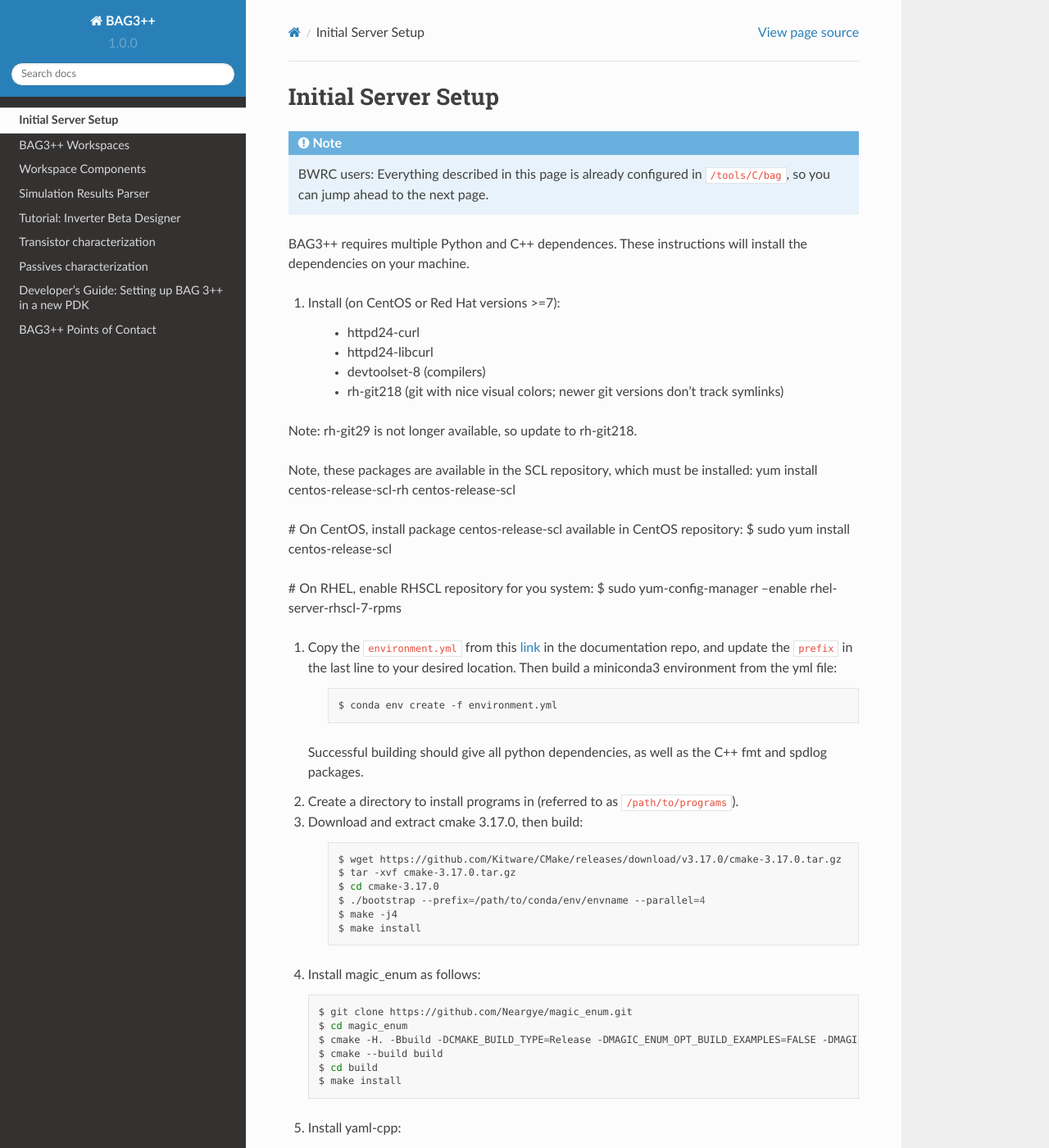
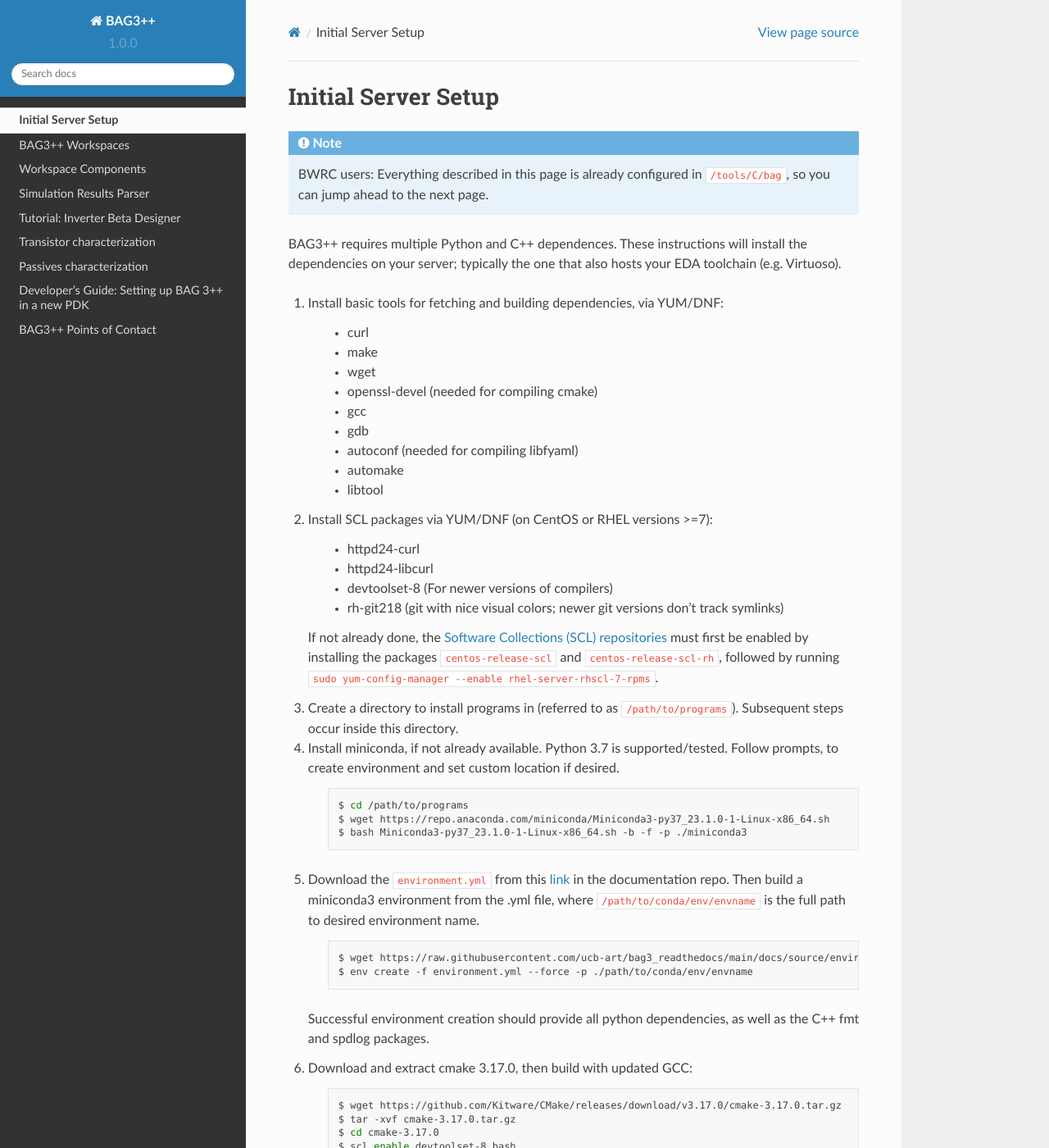
Before and after one commit to ucb-art/bag3_readthedocs, a Sphinx documentation site: the page built from docs/source/dependencies.rst, in a window 1280 px wide and 1400 px high. Shown: the whole window at 82% size. Built offline with Sphinx 7.4.7 and the Read the Docs theme 2.0.0, drawn with Linux system fonts in a browser that asks for light colours; some of the changed text lies outside the part shown.

Commit message:
Adding additional details to initial server setup instructions.

```diff
--- a/docs/source/dependencies.rst
+++ b/docs/source/dependencies.rst
@@ -5,52 +5,66 @@
 
    BWRC users: Everything described in this page is already configured in ``/tools/C/bag``, so you can jump ahead to the next page.
 
-BAG3++ requires multiple Python and C++ dependences. These instructions will install the dependencies on your machine.
+BAG3++ requires multiple Python and C++ dependences.
+These instructions will install the dependencies on your server; typically the one that also hosts your EDA toolchain (e.g. Virtuoso).
 
-#. Install (on CentOS or Red Hat versions >=7):
+#. Install basic tools for fetching and building dependencies, via YUM/DNF:
+
+    * curl
+    * make
+    * wget
+    * openssl-devel (needed for compiling cmake)
+    * gcc
+    * gdb
+    * autoconf (needed for compiling libfyaml)
+    * automake
+    * libtool
+
+#. Install SCL packages via YUM/DNF (on CentOS or RHEL versions >=7):
 
     * httpd24-curl
     * httpd24-libcurl
-    * devtoolset-8 (compilers)
+    * devtoolset-8 (For newer versions of compilers)
     * rh-git218 (git with nice visual colors; newer git versions don't track symlinks)
 
-Note: rh-git29 is not longer available, so update to rh-git218.
+   If not already done, the `Software Collections (SCL) repositories <https://wiki.centos.org/AdditionalResources/Repositories/SCL>`_ must first be enabled by installing the
+   packages ``centos-release-scl`` and ``centos-release-scl-rh``, followed by running ``sudo yum-config-manager --enable rhel-server-rhscl-7-rpms``.
 
-Note, these packages are available in the SCL repository, which must be installed: yum install centos-release-scl-rh centos-release-scl
-
-# On CentOS, install package centos-release-scl available in CentOS repository:
-$ sudo yum install centos-release-scl
-
-# On RHEL, enable RHSCL repository for you system:
-$ sudo yum-config-manager --enable rhel-server-rhscl-7-rpms
+#. Create a directory to install programs in (referred to as ``/path/to/programs``). Subsequent steps occur inside this directory.
 
 
-#. Copy the ``environment.yml`` from this `link`_ in the documentation repo, and update the
-   ``prefix`` in the last line to your desired location. Then build a miniconda3
-   environment from the yml file:
+#. Install miniconda, if not already available. Python 3.7 is supported/tested. Follow prompts, to create environment and set custom location if desired.
 
     .. code-block:: bash
 
-        $ conda env create -f environment.yml
+        $ cd /path/to/programs
+        $ wget https://repo.anaconda.com/miniconda/Miniconda3-py37_23.1.0-1-Linux-x86_64.sh
+        $ bash Miniconda3-py37_23.1.0-1-Linux-x86_64.sh -b -f -p ./miniconda3
 
-    .. _link: https://github.com/ucb-art/bag3_readthedocs/blob/main/docs/source/environment.yml
+#. Download the ``environment.yml`` from this `link`_ in the documentation repo. Then build a miniconda3 environment from the .yml file, where ``/path/to/conda/env/envname`` is the full path to desired environment name.
 
-   Successful building should give all python dependencies, as well as the C++ fmt and spdlog packages.
+    .. code-block:: bash
 
-#. Create a directory to install programs in (referred to as ``/path/to/programs``).
+        $ wget https://raw.githubusercontent.com/ucb-art/bag3_readthedocs/main/docs/source/environment.yml
+        $ env create -f environment.yml --force -p ./path/to/conda/env/envname
 
-#. Download and extract cmake 3.17.0, then build:
+   .. _link: https://github.com/ucb-art/bag3_readthedocs/blob/main/docs/source/environment.yml
+
+   Successful environment creation should provide all python dependencies, as well as the C++ fmt and spdlog packages.
+
+#. Download and extract cmake 3.17.0, then build with updated GCC:
 
     .. code-block:: bash
 
         $ wget https://github.com/Kitware/CMake/releases/download/v3.17.0/cmake-3.17.0.tar.gz
         $ tar -xvf cmake-3.17.0.tar.gz
         $ cd cmake-3.17.0
+        $ scl enable devtoolset-8 bash
         $ ./bootstrap --prefix=/path/to/conda/env/envname --parallel=4
         $ make -j4
         $ make install
 
-#.  Install magic\_enum as follows:
+#.  Install magic\_enum:
 
     .. code-block:: bash
 
@@ -70,7 +84,7 @@
         $ cmake -B_build -H. -DCMAKE_POSITION_INDEPENDENT_CODE=ON -DCMAKE_INSTALL_PREFIX=/path/to/conda/env/envname
         $ cmake --build _build --target install -- -j 4
 
-#.  Install libfyaml:
+#.  Install libfyaml: (if configure step fails, try running ``$ autoreconf -vif``)
 
     .. code-block:: bash
 
@@ -92,7 +106,7 @@
         $ make -j24
         $ make install
 
-#.  Boost - download source, unzip. In directory, run:
+#.  Acquire Boost 1.72.0. First download, extract and configure:
 
     .. code-block:: bash
 
```
Also changed, not shown: other parts of docs/source/dependencies.rst (+3 -4 lines).
